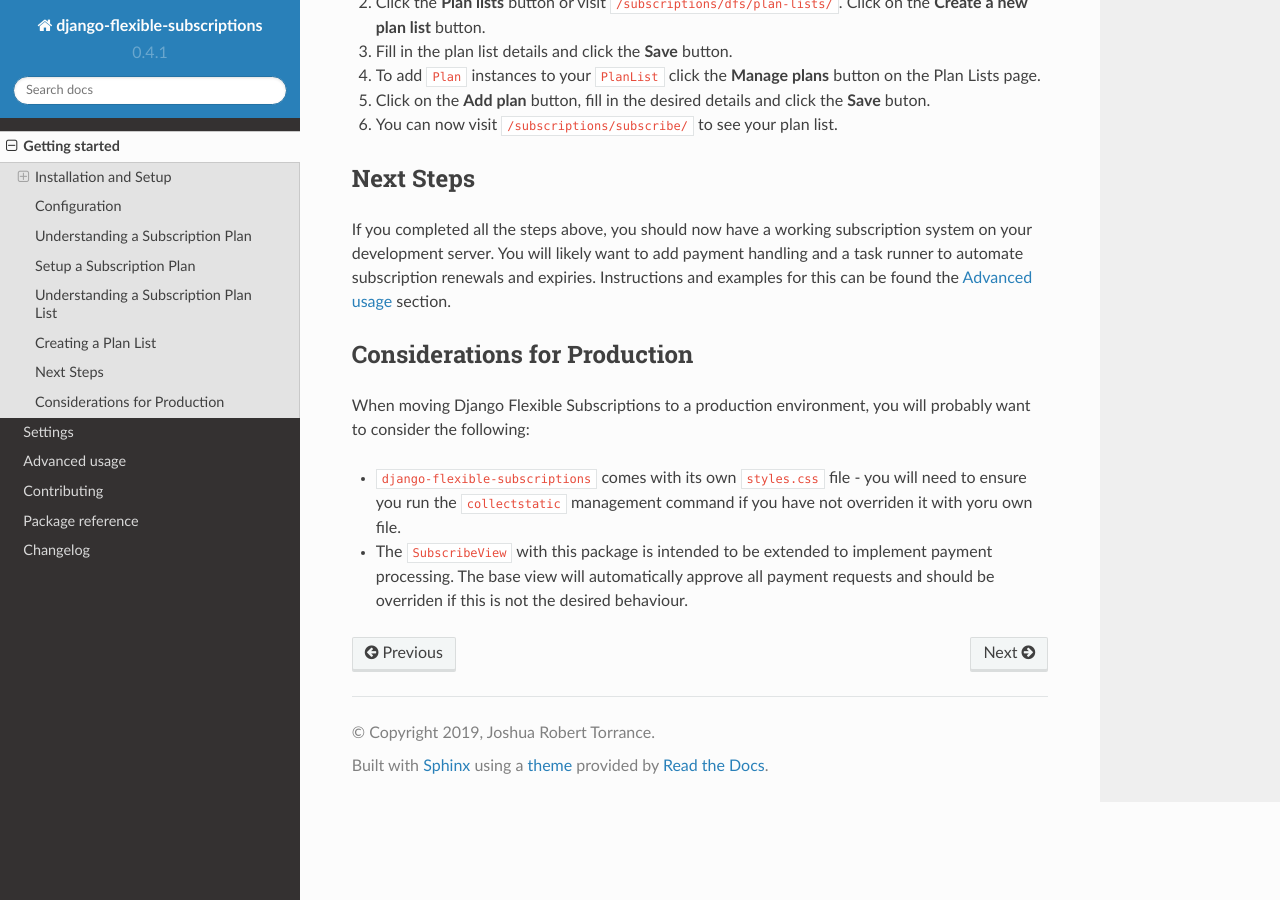
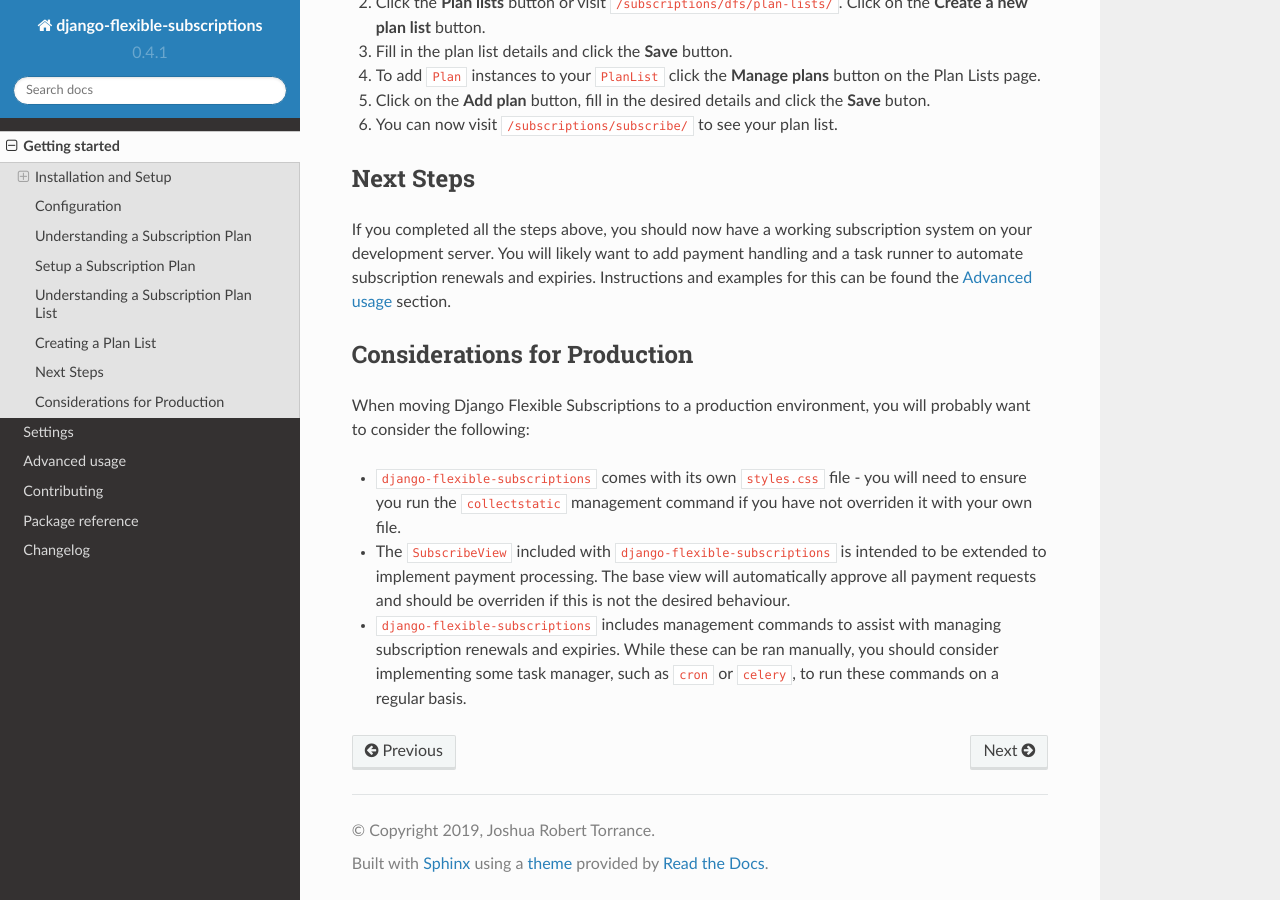
Before and after one commit to studybuffalo/django-flexible-subscriptions, a Sphinx documentation site: the page built from docs/installation.rst, in a window 1280 px wide and 900 px high, scrolled down 3545 px. Built offline with Sphinx 7.4.7 and the Read the Docs theme 2.0.0, drawn with Linux system fonts in a browser that asks for light colours; the version number is read from the project's files by our own code.

Commit message:
Adding more details for production

```diff
--- a/docs/installation.rst
+++ b/docs/installation.rst
@@ -227,8 +227,13 @@
 
 * ``django-flexible-subscriptions`` comes with its own ``styles.css``
   file - you will need to ensure you run the ``collectstatic``
-  management command if you have not overriden it with yoru own file.
-* The ``SubscribeView`` with this package is intended to be extended
-  to implement payment processing. The base view will automatically
-  approve all payment requests and should be overriden if this is not
-  the desired behaviour.
+  management command if you have not overriden it with your own file.
+* The ``SubscribeView`` included with ``django-flexible-subscriptions``
+  is intended to be extended to implement payment processing. The base
+  view will automatically approve all payment requests and should be
+  overriden if this is not the desired behaviour.
+* ``django-flexible-subscriptions`` includes management commands to
+  assist with managing subscription renewals and expiries. While these
+  can be ran manually, you should consider implementing some task
+  manager, such as ``cron`` or ``celery``, to run these commands on a
+  regular basis.
```
